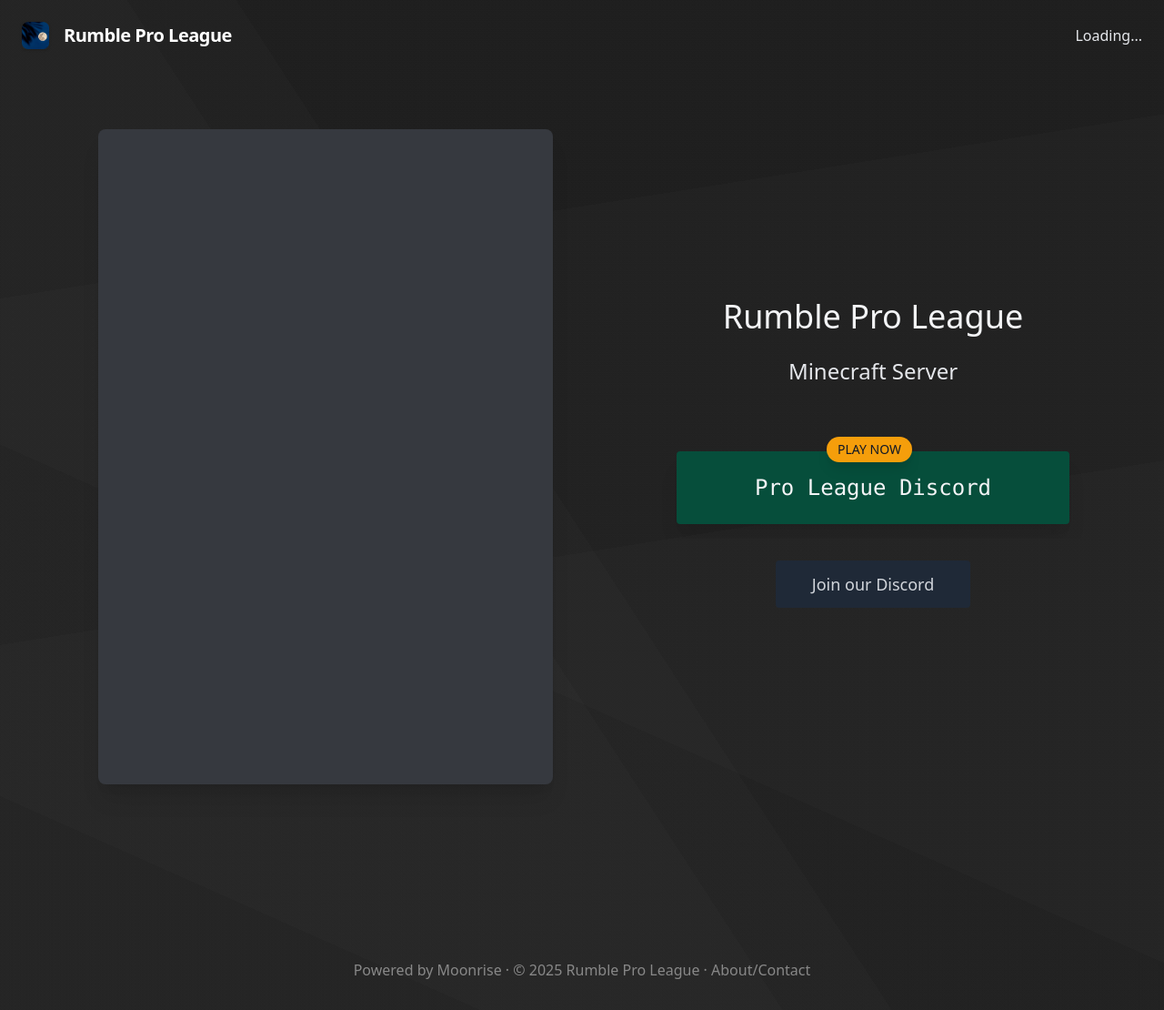
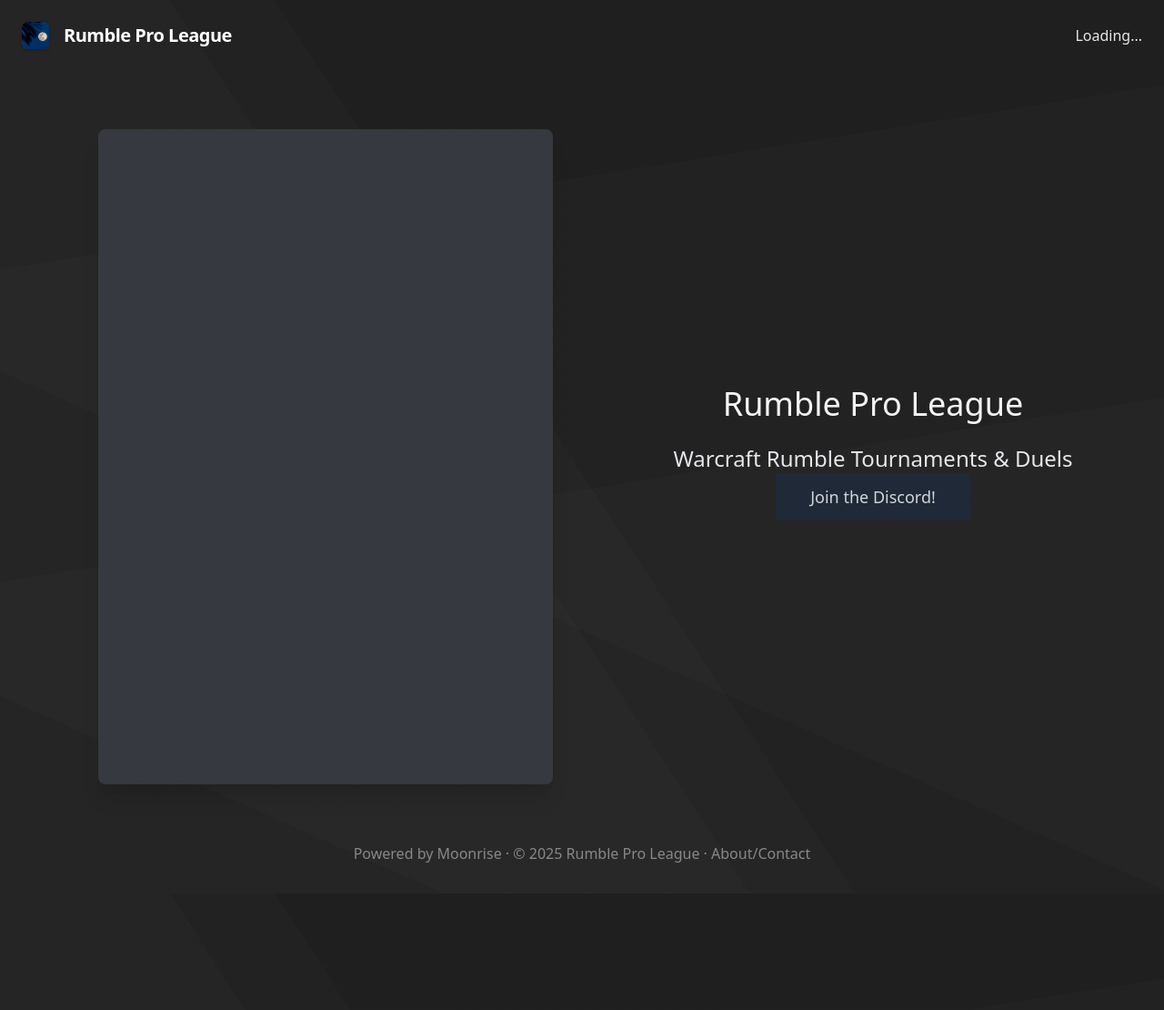
Before and after one commit to PrestigeBR/rpl, a Jekyll site: the page built from docs/index.md, in a window 1280 px wide. Shown: the whole page at 91% size. Built offline with Jekyll 4.4.1, drawn with Linux system fonts in a browser that asks for light colours; a script that is not in the unit is left out; comment, search, counter and statistics services are not loaded; after the commit the page ends 982 px from its top, so only the background shows below that.

Commit message:
Update home.html

```diff
--- a/docs/_layouts/home.html
+++ b/docs/_layouts/home.html
@@ -6,22 +6,11 @@
 <div class="flex flex-wrap md:flex-row-reverse justify-center items-center text-center py-4">
     <div class="w-full lg:w-1/2">
         <h1 class="text-4xl text-gray-100 pt-12 lg:pt-0">{{ site.serverName }}</h1>
-        <h2 class="text-2xl text-gray-200 pt-6" id="serverVer">Minecraft Server</h2>
-
-        <div class="rounded overflow-hidden w-full sm:w-4/5 md:w-3/4 mx-auto mt-10 mb-6">
-            <div class="px-6 py-4">
-                <div class="text-sm font-thin -mb-3" id="serverPlaynow">
-                    <span class="inline-block bg-yellow-500 rounded-full px-3 py-1 text-sm font-thin uppercase text-gray-900 mr-2 shadow-lg">Play Now</span>
-                </div>
-                <p class="text-gray-100 text-base bg-green-900 rounded py-6 px-3 sm:text-xl md:text-2xl font-mono overflow-hidden shadow-xl select-all" id="serverIP" data-clipboard-text="{{ site.serverIP }}">
-                    {{ site.serverIP }}
-                </p>
-            </div>
-        </div>
+        <h2 class="text-2xl text-gray-200 pt-6" id="serverVer">Warcraft Rumble Tournaments & Duels</h2>
 
         <a href="{{ site.discordInvite }}" rel="noopener">
             <button class="w-4/5 md:w-1/2 xl:w-1/3 mb-2 bg-gray-800 hover:bg-teal-800 text-gray-300 hover:text-gray py-3 px-4 text-lg rounded transition duration-200 ccdiscordjoinpre">
-                <span class="ccdiscordjoin">Join our Discord</span>
+                <span class="ccdiscordjoin">Join the Discord!</span>
             </button>
         </a>
     </div>
@@ -38,26 +27,6 @@
     </div>
 </div>
 
-<div id="sites" class="flex flex-wrap w-full justify-center items-center sm:w-5/6 md:w-11/12 xl:w-4/5 pb-16 lg:py-16 sm:mx-auto">
-    {% for clink in page.cellLinks %}
-        <div class="w-full lg:w-1/3">
-            <a href="{% if clink.curl %}{{ clink.curl }}{% else %}#top{% endif %}"{% if clink.cnewtab == true %} target="_blank" rel="noopener"{% endif %}{% if clink.other %} {{ clink.other }}{% endif %}>
-                <div class="w-11/12 my-1 mx-auto md:my-2 h-40 lg:h-64 rounded-lg bg-gray-700 overflow-hidden shadow-xl cbsitehover2 relative cursor-pointer fade-in-fwd">
-                    <div class="bg-center bg-cover absolute cbsitehover" style="background-image: url('{{ clink.cimage }}');">
-                    </div>
-                    <div class="px-4 py-2 w-full h-full bottom-0 bg-transparent cursor-default pointer-events-none absolute z-10">
-                        <div class="absolute" style="top:50%;left:50%;transform:translate(-50%, -50%);">
-                            <button class="w-auto bg-gray-800 text-gray-300 hover:text-gray py-3 px-6 text-lg rounded">
-                                <span>{{ clink.cname }}</span>
-                            </button>
-                        </div>
-                    </div>
-                </div>
-            </a>
-        </div>
-    {% endfor %}
-</div>
-
 <!-- set up clipboardjs and snackbar confirmation -->
 <script src="https://unpkg.com/clipboard@2/dist/clipboard.min.js"></script>
 <div id="snackbar" class="text-gray-100 bg-green-900 p-3 rounded shadow-xl">Copied!</div>
```
